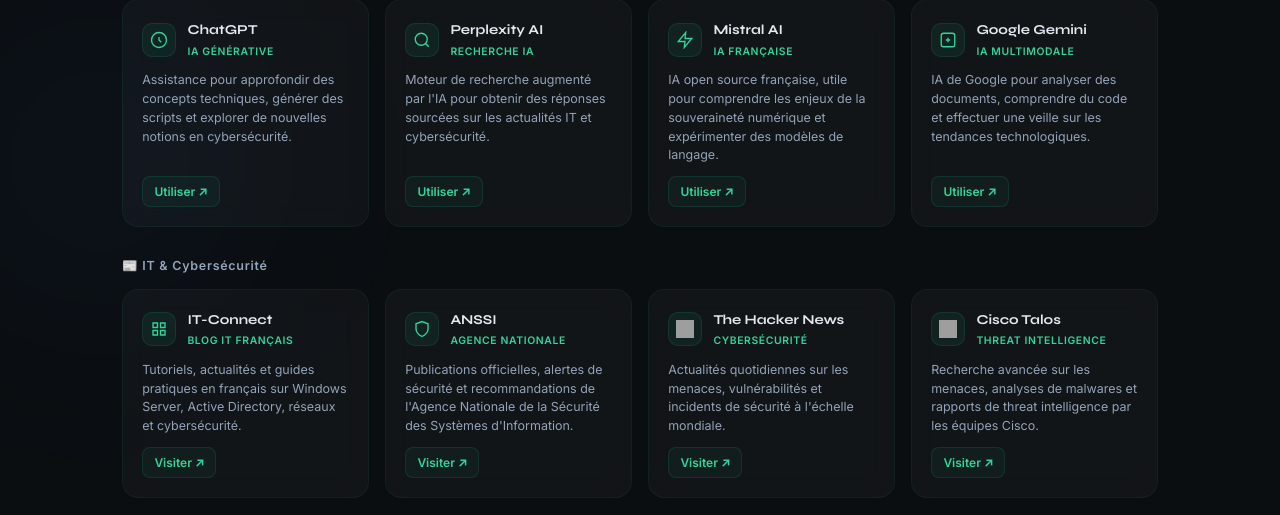
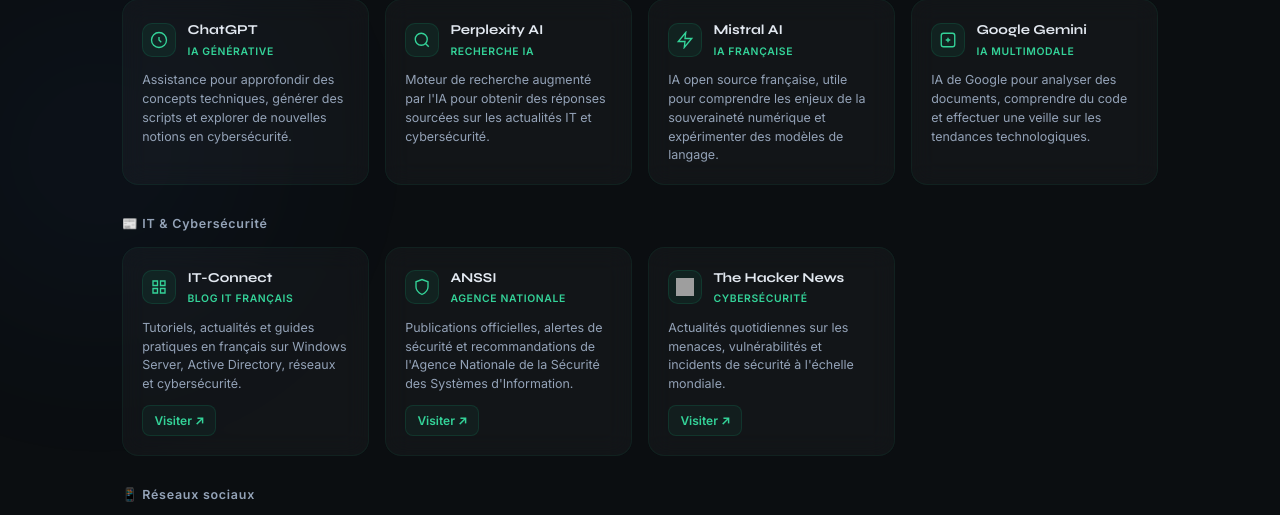
Before and after one commit to bouzid-djz/Portfolio-Nadine, a plain HTML site: page index.html in a window 1280 px wide. Shown: the part 5571-6086 px from the top of the page. Drawn offline with Linux system fonts and the light colour scheme; no server answers; grey boxes are pictures that could not be loaded.

Commit message:
veille: retirer les liens des IA, supprimer Cisco Talos

```diff
--- a/index.html
+++ b/index.html
@@ -551,7 +551,6 @@
           </div>
         </div>
         <p class="vsource-desc">Assistance pour approfondir des concepts techniques, générer des scripts et explorer de nouvelles notions en cybersécurité.</p>
-        <a href="https://chat.openai.com" target="_blank" rel="noopener" class="vsource-link">Utiliser ↗</a>
       </div>
 
       <div class="vsource-card glass">
@@ -565,7 +564,6 @@
           </div>
         </div>
         <p class="vsource-desc">Moteur de recherche augmenté par l'IA pour obtenir des réponses sourcées sur les actualités IT et cybersécurité.</p>
-        <a href="https://www.perplexity.ai" target="_blank" rel="noopener" class="vsource-link">Utiliser ↗</a>
       </div>
 
       <div class="vsource-card glass">
@@ -579,7 +577,6 @@
           </div>
         </div>
         <p class="vsource-desc">IA open source française, utile pour comprendre les enjeux de la souveraineté numérique et expérimenter des modèles de langage.</p>
-        <a href="https://mistral.ai" target="_blank" rel="noopener" class="vsource-link">Utiliser ↗</a>
       </div>
 
       <div class="vsource-card glass">
@@ -593,7 +590,6 @@
           </div>
         </div>
         <p class="vsource-desc">IA de Google pour analyser des documents, comprendre du code et effectuer une veille sur les tendances technologiques.</p>
-        <a href="https://gemini.google.com" target="_blank" rel="noopener" class="vsource-link">Utiliser ↗</a>
       </div>
     </div>
 
@@ -639,18 +635,6 @@
         </div>
         <p class="vsource-desc">Actualités quotidiennes sur les menaces, vulnérabilités et incidents de sécurité à l'échelle mondiale.</p>
         <a href="https://thehackernews.com" target="_blank" rel="noopener" class="vsource-link">Visiter ↗</a>
-      </div>
-
-      <div class="vsource-card glass">
-        <div class="vsource-head">
-          <div class="vsource-icon"><img src="https://cdn.simpleicons.org/cisco/10B981" alt="Cisco" width="18" height="18" loading="lazy"></div>
-          <div class="vsource-meta">
-            <div class="vsource-name">Cisco Talos</div>
-            <div class="vsource-type">Threat Intelligence</div>
-          </div>
-        </div>
-        <p class="vsource-desc">Recherche avancée sur les menaces, analyses de malwares et rapports de threat intelligence par les équipes Cisco.</p>
-        <a href="https://blog.talosintelligence.com" target="_blank" rel="noopener" class="vsource-link">Visiter ↗</a>
       </div>
     </div>
 
```
